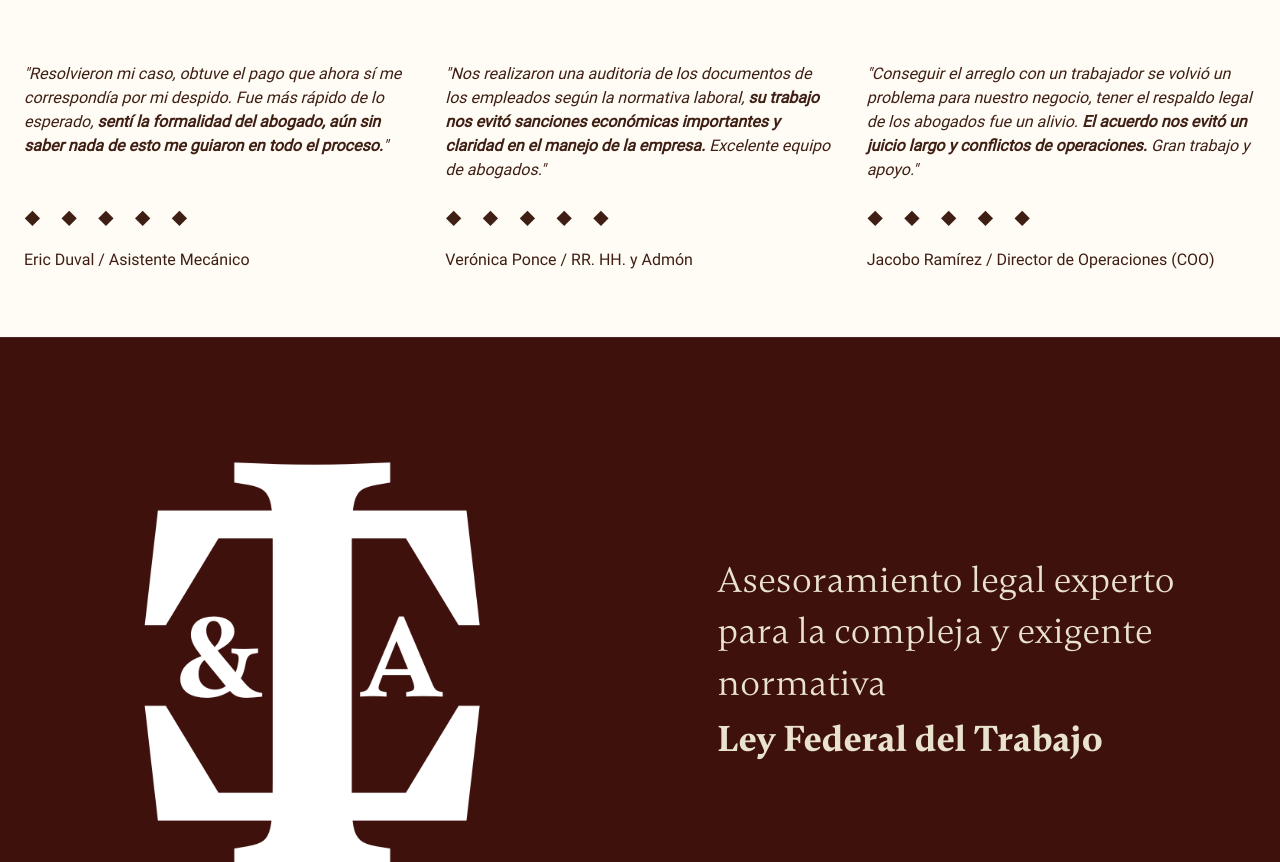
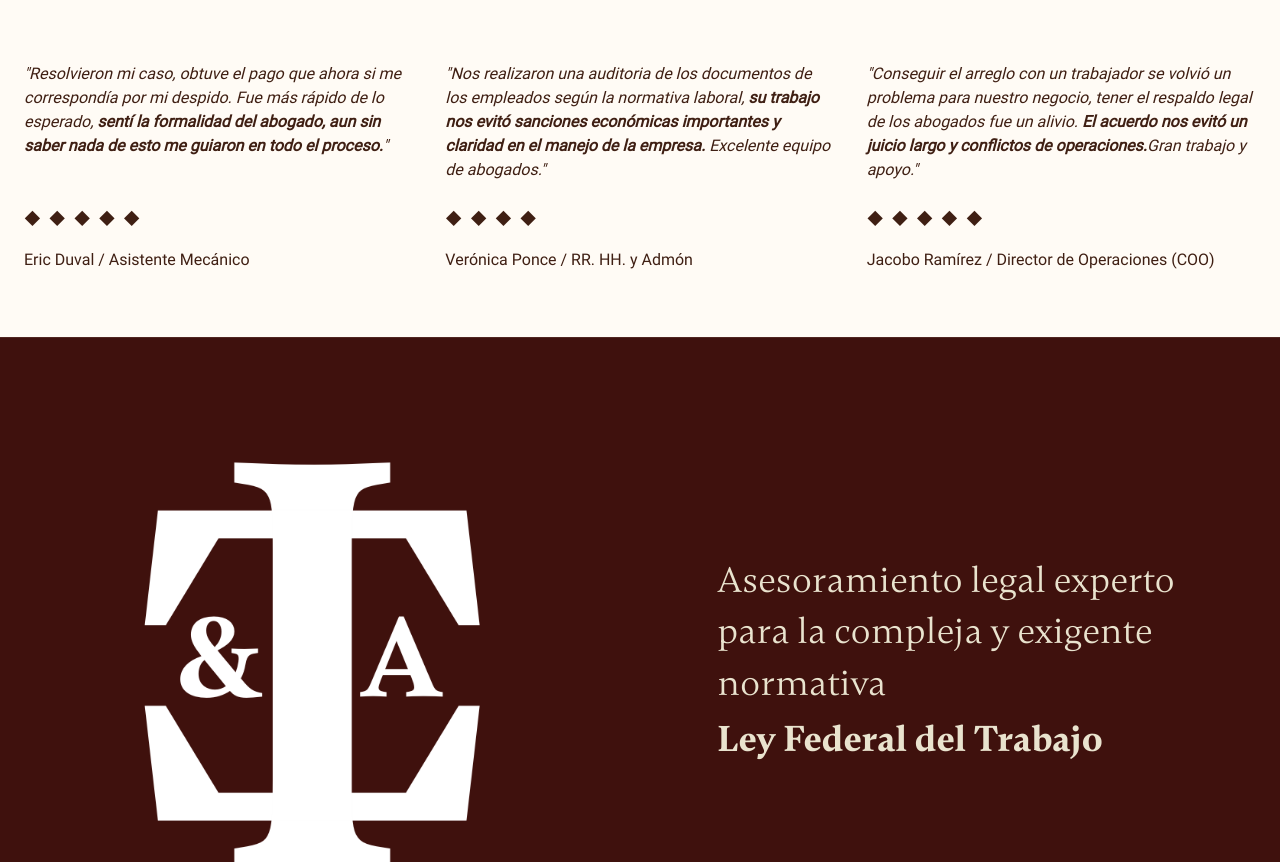
Before and after one commit to Gabbo0709/Trujillo-y-Asociados, an Astro site in the folder trujillo-y-asociados/: page / in a window 1280 px wide. Shown: the part 3664-4526 px from the top of the page. Built offline with nearby package versions, Linux system fonts and the light colour scheme; Astro itself is replaced by a stand-in of ours.

Commit message:
feat(landing): enhance Testimonials component with highlighted text and update testimonial interface

```diff
--- a/trujillo-y-asociados/src/features/landing/components/Testimonials.astro
+++ b/trujillo-y-asociados/src/features/landing/components/Testimonials.astro
@@ -1,13 +1,7 @@
 ---
 import { getImage } from 'astro:assets';
 import plecaPatternRaw from '@landing/assets/images/bg-pattern.png';
-
-export interface TestimonialItem {
-  quote: string;
-  author: string;
-  role: string;
-  rating?: number;
-}
+import type { TestimonialItem } from '@landing/types/testimonials.ts';
 
 export interface Props {
   titleLine1?: string;
@@ -17,19 +11,22 @@ export interface Props {
 
 const defaultTestimonials: TestimonialItem[] = [
   {
-    quote: "Resolvieron mi caso, obtuve el pago que ahora sí me correspondía por mi despido. Fue más rápido de lo esperado, <strong>sentí la formalidad del abogado, aún sin saber nada de esto me guiaron en todo el proceso.</strong>",
+    quote: "Resolvieron mi caso, obtuve el pago que ahora si me correspondía por mi despido. Fue más rápido de lo esperado, sentí la formalidad del abogado, aun sin saber nada de esto me guiaron en todo el proceso.",
+    highlightedText: "sentí la formalidad del abogado, aun sin saber nada de esto me guiaron en todo el proceso.",
     author: "Eric Duval",
     role: "Asistente Mecánico",
     rating: 5
   },
   {
-    quote: "Nos realizaron una auditoria de los documentos de los empleados según la normativa laboral, <strong>su trabajo nos evitó sanciones económicas importantes y claridad en el manejo de la empresa.</strong> Excelente equipo de abogados.",
+    quote: "Nos realizaron una auditoria de los documentos de los empleados según la normativa laboral, su trabajo nos evitó sanciones económicas importantes y claridad en el manejo de la empresa. Excelente equipo de abogados.",
+    highlightedText: "su trabajo nos evitó sanciones económicas importantes y claridad en el manejo de la empresa.",
     author: "Verónica Ponce",
     role: "RR. HH. y Admón",
-    rating: 5
+    rating: 4
   },
   {
-    quote: "Conseguir el arreglo con un trabajador se volvió un problema para nuestro negocio, tener el respaldo legal de los abogados fue un alivio. <strong>El acuerdo nos evitó un juicio largo y conflictos de operaciones.</strong> Gran trabajo y apoyo.",
+    quote: "Conseguir el arreglo con un trabajador se volvió un problema para nuestro negocio, tener el respaldo legal de los abogados fue un alivio. El acuerdo nos evitó un juicio largo y conflictos de operaciones.Gran trabajo y apoyo.",
+    highlightedText: "El acuerdo nos evitó un juicio largo y conflictos de operaciones.",
     author: "Jacobo Ramírez",
     role: "Director de Operaciones (COO)",
     rating: 5
@@ -61,11 +58,11 @@ const optimizedPleca = await getImage({ src: plecaPatternRaw, format: 'webp' });
       <li class="testimonial-item">
         <article class="testimonial-card">
           <blockquote class="testimonial-quote">
-            "<Fragment set:html={item.quote} />"
+            "<Fragment set:html={item.quote.replace(item.highlightedText || '', `<strong>${item.highlightedText}</strong>`)} />"
           </blockquote>
           <footer class="testimonial-footer">
-            <span class="rating-stars" aria-hidden="true">◆ ◆ ◆ ◆ ◆</span>
-            <span class="sr-only">5 estrellas de calificación</span>
+            <span class="rating-stars" aria-hidden="true">{Array.from({ length: item.rating }, () => '◆').join('')}</span>
+            <span class="sr-only">{item.rating} estrellas de calificación</span>
             <cite class="testimonial-author">
               {item.author} <span class="testimonial-role">/ {item.role}</span>
             </cite>
--- /dev/null
+++ b/trujillo-y-asociados/src/features/landing/types/testimonials.ts
@@ -0,0 +1,7 @@
+export interface TestimonialItem {
+    quote: string;
+    highlightedText?: string;
+    author: string;
+    role: string;
+    rating: number;
+}
```
